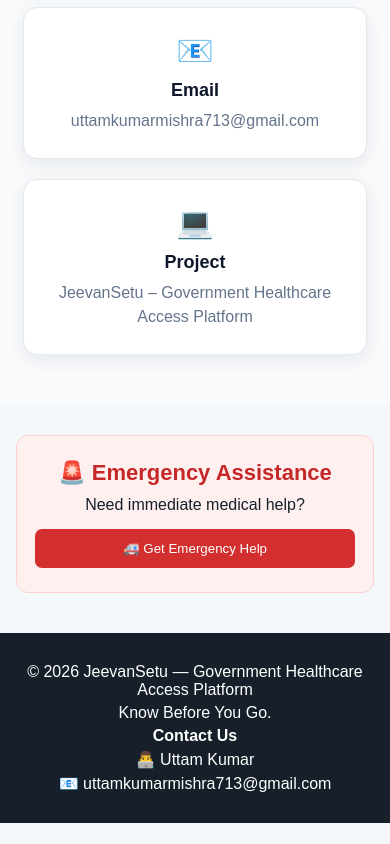
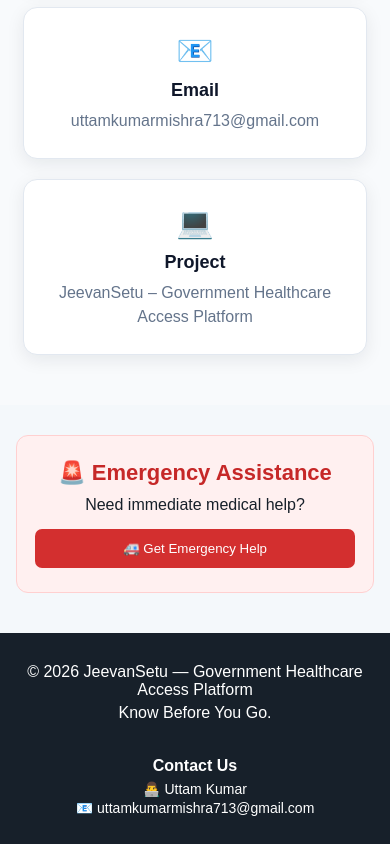
Before and after one commit to uttamkumarmishra713-star/JeevanSetu-New, a website: page index.html in a window 390 px wide. Shown: the part 2073-2917 px from the top of the page. Before the commit the page ends 2896 px from the top, so only its background shows below. Drawn offline with Linux system fonts and the light colour scheme; no server answers.

```diff
--- a/style.css
+++ b/style.css
@@ -2608,3 +2608,43 @@ button:disabled {
     }
 
 }
+/* Contact Footer */
+
+footer {
+    display: flex;
+    justify-content: space-between;
+    align-items: center;
+    gap: 30px;
+}
+
+.footer-left {
+    text-align: left;
+}
+
+.footer-contact {
+    text-align: right;
+}
+
+.footer-contact strong {
+    display: block;
+    margin-bottom: 6px;
+}
+
+.footer-contact p {
+    margin: 3px 0;
+    font-size: 14px;
+}
+
+@media (max-width: 700px) {
+
+    footer {
+        flex-direction: column;
+        text-align: center;
+    }
+
+    .footer-left,
+    .footer-contact {
+        text-align: center;
+    }
+
+}
```
